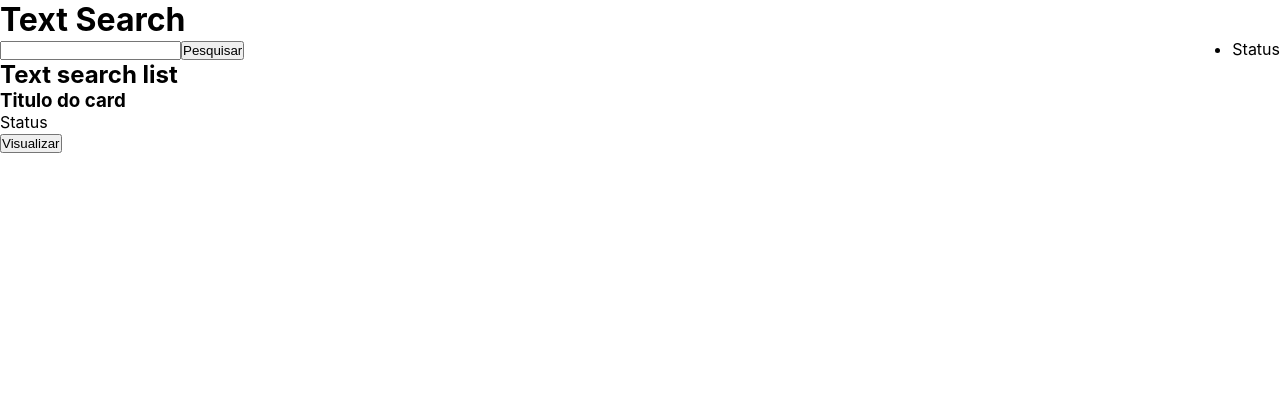
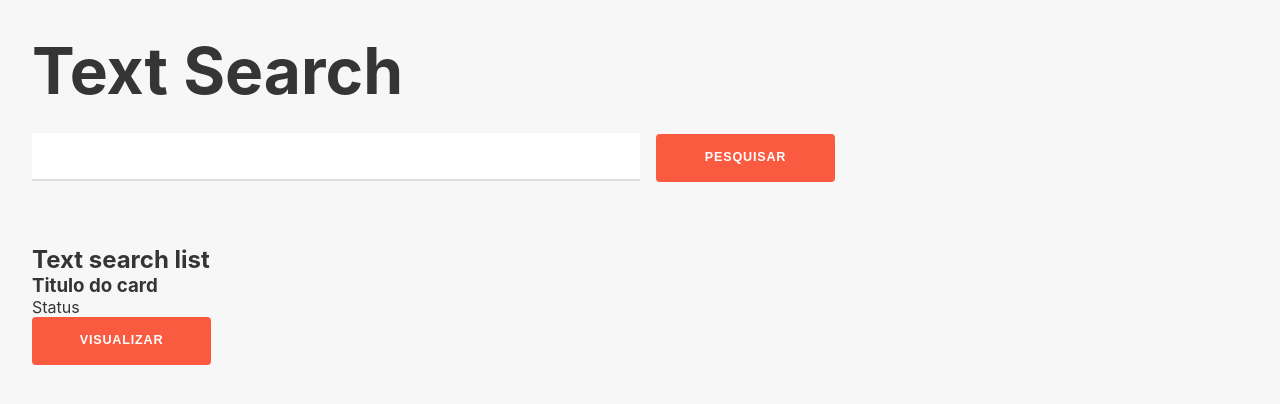
Before and after one commit to EsioFreitas/text-search, a React (Create React App) app: page / in a window 1280 px wide. Shown: the top 404 px of the page. Built offline with nearby package versions, Linux system fonts and the light colour scheme.

Commit message:
(feat): style header application

```diff
--- a/src/App.css
+++ b/src/App.css
@@ -1,12 +1,24 @@
 .search-container {
+  margin: 2rem;
 }
 
-.search-container h1 {
+.search-header {
+  margin-bottom: 2rem;
 }
 
-.search-container > div {
+.search-header h1 {
+  font-size: 4rem;
+}
+
+.search-input {
   display: flex;
-  justify-content: space-between;
+  align-items: baseline;
+  margin: 1.5rem 0;
+  width: 50%;
+}
+
+.search-input input {
+  margin-right: 1rem;
 }
 
 .search-list {
--- a/src/App.tsx
+++ b/src/App.tsx
@@ -3,19 +3,12 @@ import "./App.css";
 
 function App() {
   return (
-    <div>
-      <header className="search-container">
+    <div className="search-container">
+      <header className="search-header">
         <h1>Text Search</h1>
-        <div>
-          <div>
-            <input />
-            <button>Pesquisar</button>
-          </div>
-          <ul>
-            <li>
-              <div /> Status
-            </li>
-          </ul>
+        <div className="search-input">
+          <input type="text" />
+          <button>Pesquisar</button>
         </div>
       </header>
       <main>
--- a/src/index.css
+++ b/src/index.css
@@ -11,9 +11,59 @@ body {
     sans-serif;
   -webkit-font-smoothing: antialiased;
   -moz-osx-font-smoothing: grayscale;
+  color: #353535;
+  background-color: #f7f7f7;
+  box-sizing: border-box;
 }
 
 code {
   font-family: source-code-pro, Menlo, Monaco, Consolas, "Courier New",
     monospace;
 }
+
+button {
+  background-color: #fa5a3f;
+  border: none;
+  min-width: 179px;
+  padding: 12px 32px 14px;
+  border-radius: 4px;
+  text-decoration: none;
+  color: #ffffff;
+  font-size: 12.6px;
+  font-weight: 700;
+  line-height: 22px;
+  letter-spacing: 0.8px;
+  text-align: center;
+  text-transform: uppercase;
+  cursor: pointer;
+  transition: all 0.25s ease 0s;
+  white-space: nowrap;
+}
+
+button:hover,
+button:active {
+  box-shadow: 0px 0px 1px #35353590;
+  transition: all 0.5s;
+  background-color: #f2420c;
+}
+
+input {
+  font-family: Inter;
+  font-size: 14px;
+  line-height: 19.6px;
+  letter-spacing: 0.7px;
+  min-width: 100%;
+  min-height: 48px;
+  max-width: 448px;
+  border-top: none;
+  border-right: none;
+  border-left: none;
+  border-image: initial;
+  border-bottom: 2px solid rgb(221, 221, 221);
+  outline: none;
+  margin-bottom: 32px;
+  padding: 0px;
+  background-color: rgb(255, 255, 255);
+  appearance: none;
+  border-radius: 0px;
+}
```
Also changed, not shown: 1 other file (tests, documents, lock files or other folders).
